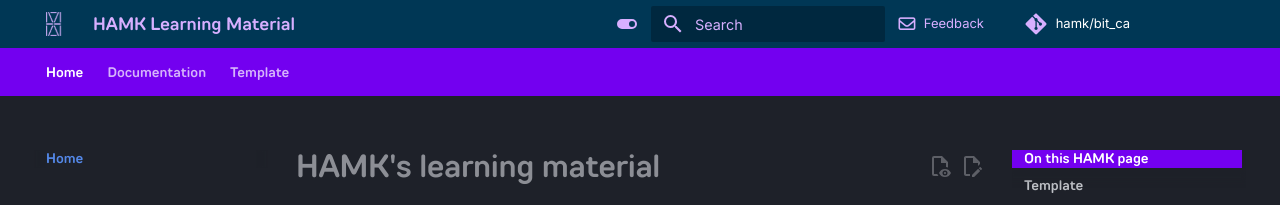
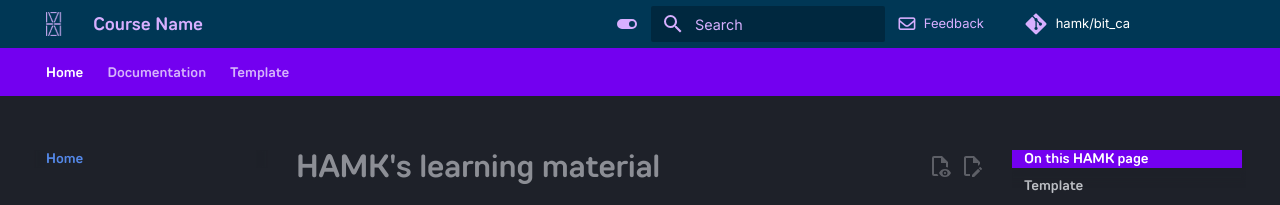
Before and after one commit to luonghuyquang/temp-template, an MkDocs documentation site: the page built from docs/index.md, in a window 1280 px wide. Shown: the top 205 px of the page. Built offline with MkDocs 1.6.1 and Material for MkDocs 9.7.7, drawn with Linux system fonts in a browser that asks for light colours; a style sheet for code colours, icons or effects is not loaded.

Commit message:
site name

```diff
--- a/mkdocs.yml
+++ b/mkdocs.yml
@@ -1,4 +1,4 @@
-site_name: HAMK Learning Material
+site_name: Course Name
 repo_url: https://github.com/hamk-business-information-technology
 repo_name: hamk/bit_ca
 theme:
```
